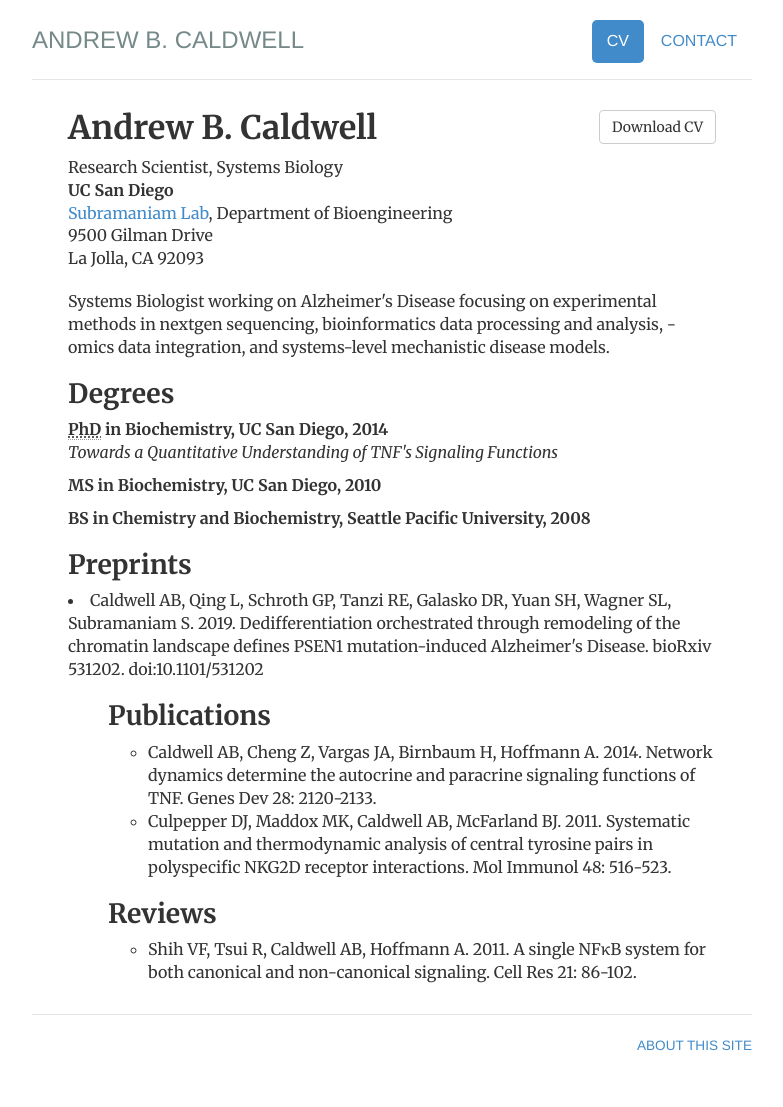
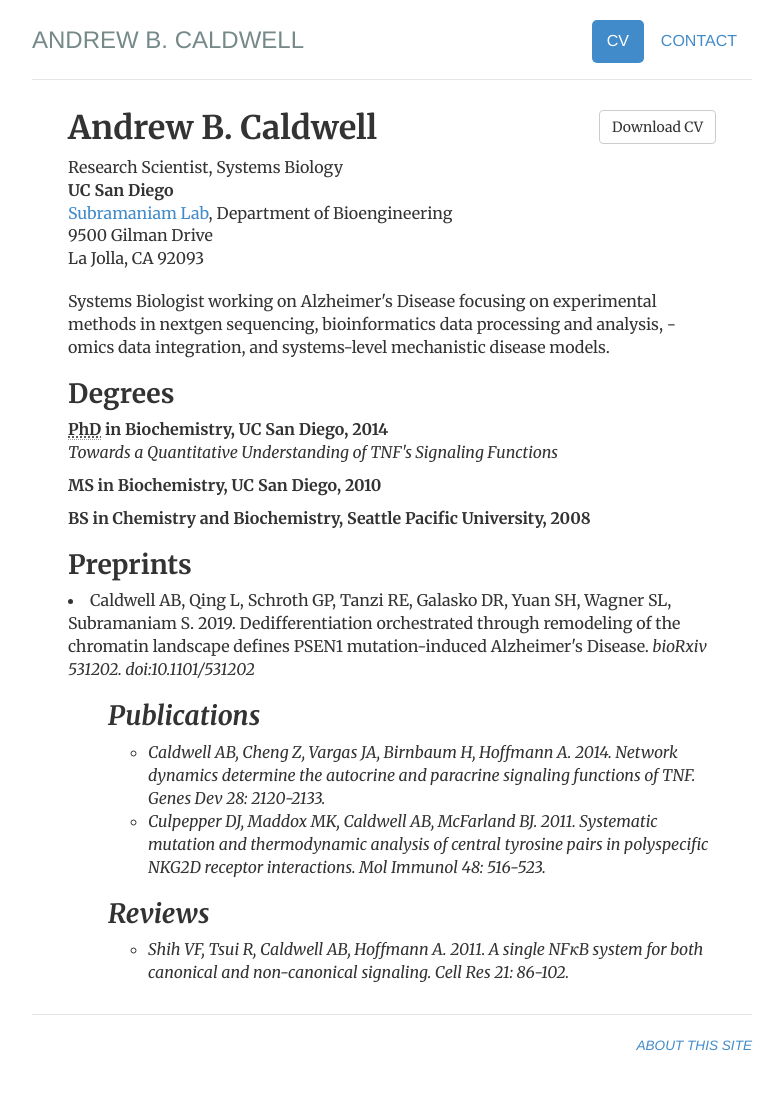
Before and after one commit to andrewbcaldwell/andrewbcaldwell.github.io, a Jekyll site: the page built from cv/index.html, in a window 1280 px wide. Shown: the whole page, without its empty margins (248-1031 px from the left). Built offline with Jekyll 4.4.1, drawn with Linux system fonts in a browser that asks for light colours.

```diff
--- a/cv/index.html
+++ b/cv/index.html
@@ -32,7 +32,7 @@ description: Current CV for Andrew B. Caldwell.
                 <p><strong>BS in Chemistry and Biochemistry, Seattle Pacific University, 2008</strong></p>
 
 				<h2>Preprints</h2>
-				<li>Caldwell AB, Qing L, Schroth GP, Tanzi RE, Galasko DR, Yuan SH, Wagner SL, Subramaniam S. 2019. Dedifferentiation orchestrated through remodeling of the chromatin landscape defines PSEN1 mutation-induced Alzheimer's Disease. bioRxiv 531202. doi:10.1101/531202</li>
+				<li>Caldwell AB, Qing L, Schroth GP, Tanzi RE, Galasko DR, Yuan SH, Wagner SL, Subramaniam S. 2019. Dedifferentiation orchestrated through remodeling of the chromatin landscape defines PSEN1 mutation-induced Alzheimer's Disease. <i>bioRxiv<i> 531202. doi:10.1101/531202</li>
 				<ul>
 				<h2>Publications</h2>
 				<ul>
```
